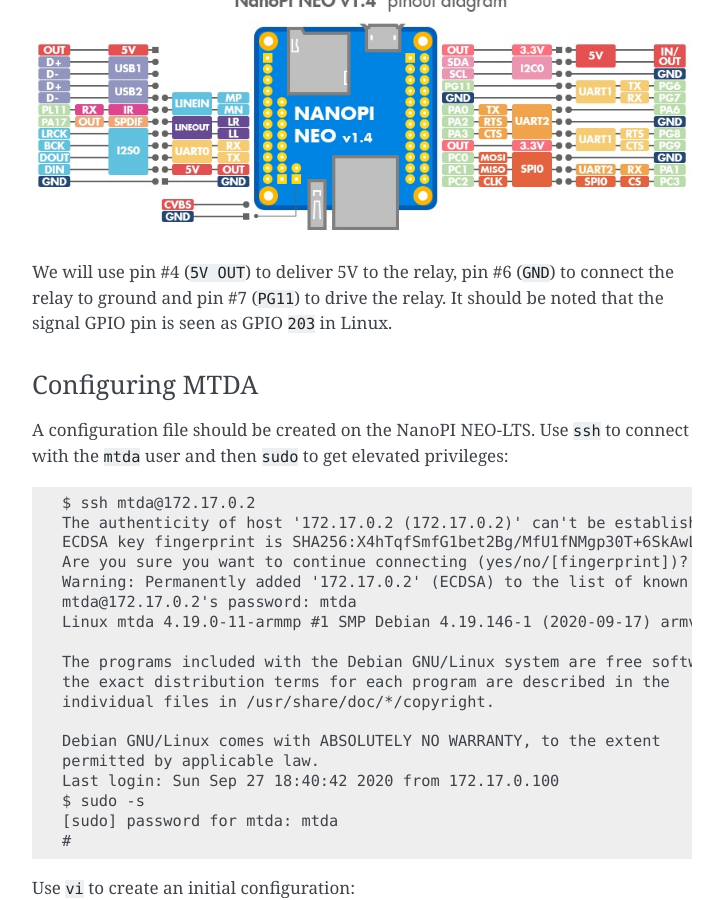
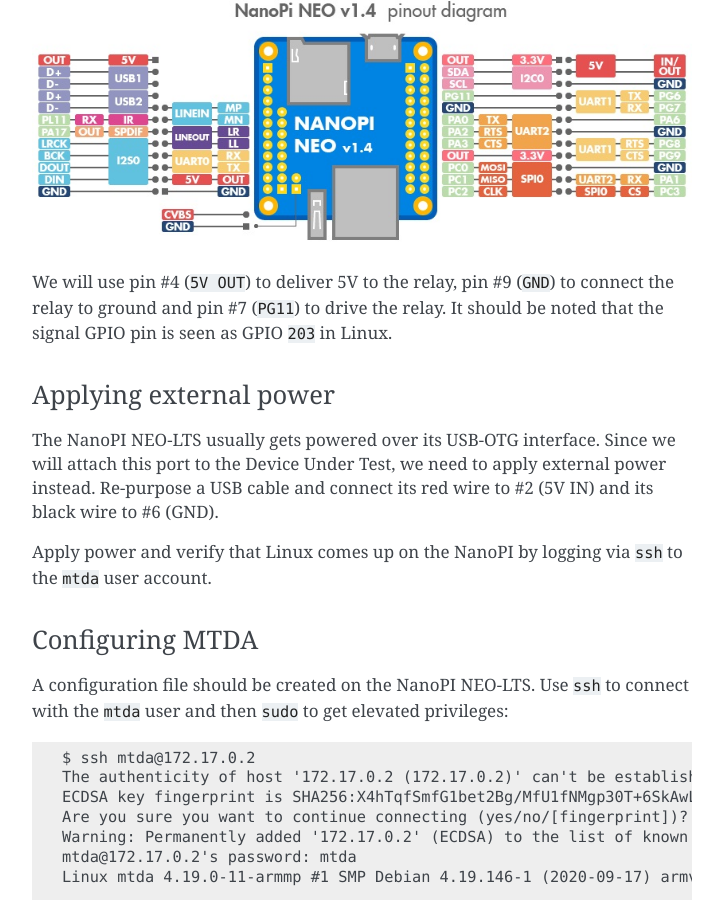
Before and after one commit to siemens/mtda, a Sphinx documentation site: the page built from docs/build.rst, in a window 1280 px wide and 900 px high, scrolled down 5763 px. Shown: the whole window, without its empty margins (388-1111 px from the left). Built offline with Sphinx 7.4.7, drawn with Linux system fonts in a browser that asks for light colours; some of the changed text lies outside the part shown.

Commit message:
docs/build: document how to apply external power to the nanopi
Signed-off-by: Cedric Hombourger <Cedric_Hombourger@mentor.com>

```diff
--- a/docs/build.rst
+++ b/docs/build.rst
@@ -119,7 +119,7 @@
 
     $ sudo mk-build-deps -i -r
 
-and build the modified package:
+and build the modified package::
 
     $ dpkg-buildpackage -b -uc -us
 
@@ -251,9 +251,20 @@
 
 .. image:: neo_pinout.jpg
 
-We will use pin #4 (``5V OUT``) to deliver 5V to the relay, pin #6 (``GND``) to
+We will use pin #4 (``5V OUT``) to deliver 5V to the relay, pin #9 (``GND``) to
 connect the relay to ground and pin #7 (``PG11``) to drive the relay. It should
 be noted that the signal GPIO pin is seen as GPIO ``203`` in Linux.
+
+Applying external power
+~~~~~~~~~~~~~~~~~~~~~~~
+
+The NanoPI NEO-LTS usually gets powered over its USB-OTG interface. Since we
+will attach this port to the Device Under Test, we need to apply external
+power instead. Re-purpose a USB cable and connect its red wire to #2 (5V IN)
+and its black wire to #6 (GND).
+
+Apply power and verify that Linux comes up on the NanoPI by logging via ``ssh``
+to the ``mtda`` user account.
 
 Configuring MTDA
 ~~~~~~~~~~~~~~~~
```
